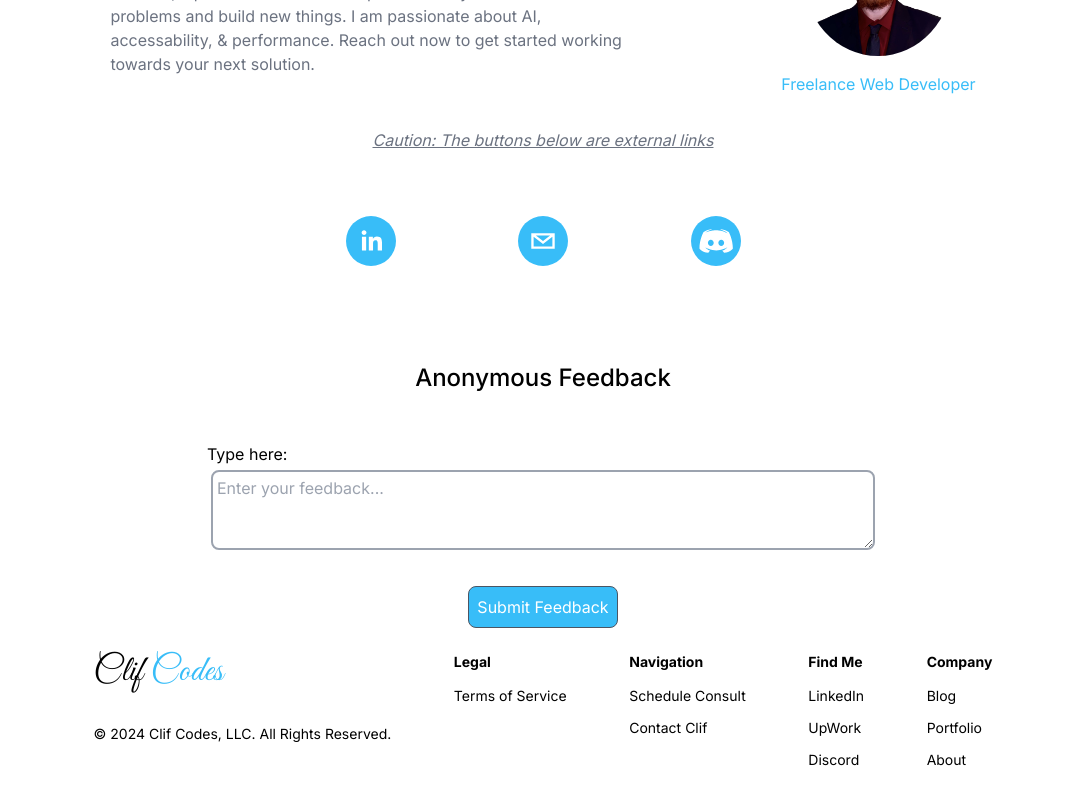
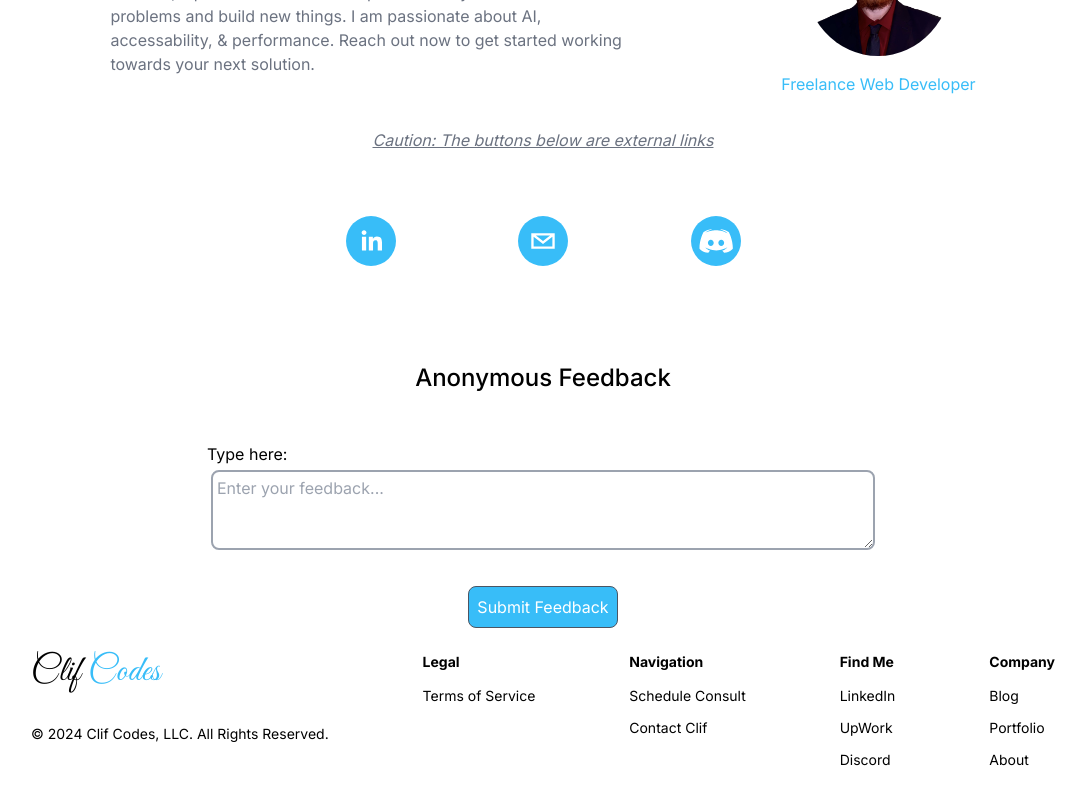
Before and after one commit to bealecs/ClifCodes, a Next.js app in the folder clif-codes/: page /contact in a window 1280 px wide. Shown: the part 280-1080 px from the top of the page, without its empty margins (97-1183 px from the left). Built offline with nearby package versions, Linux system fonts and the light colour scheme.

Commit message:
quick fix to the footer

```diff
--- a/clif-codes/src/app/components/Footer.tsx
+++ b/clif-codes/src/app/components/Footer.tsx
@@ -4,7 +4,7 @@
   return (
     <footer className="py-6 sm:hidden">
       <div className="container mx-auto">
-        <div className="flex justify-evenly content-center">
+        <div className="flex justify-between content-center">
           {/* Column 1: Logo and copyright */}
           <div className="inline-block sm:block">
             <div className="flex mb-8">
```
